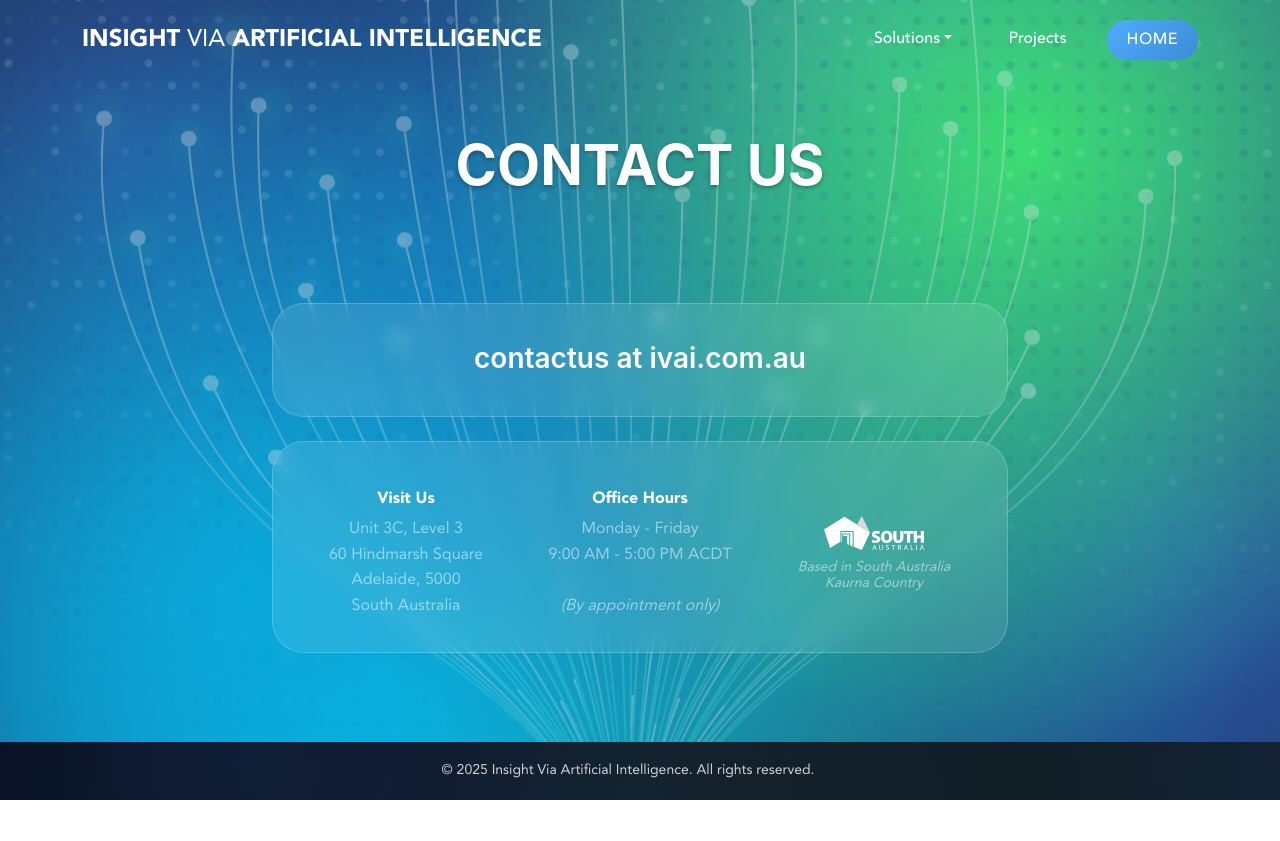
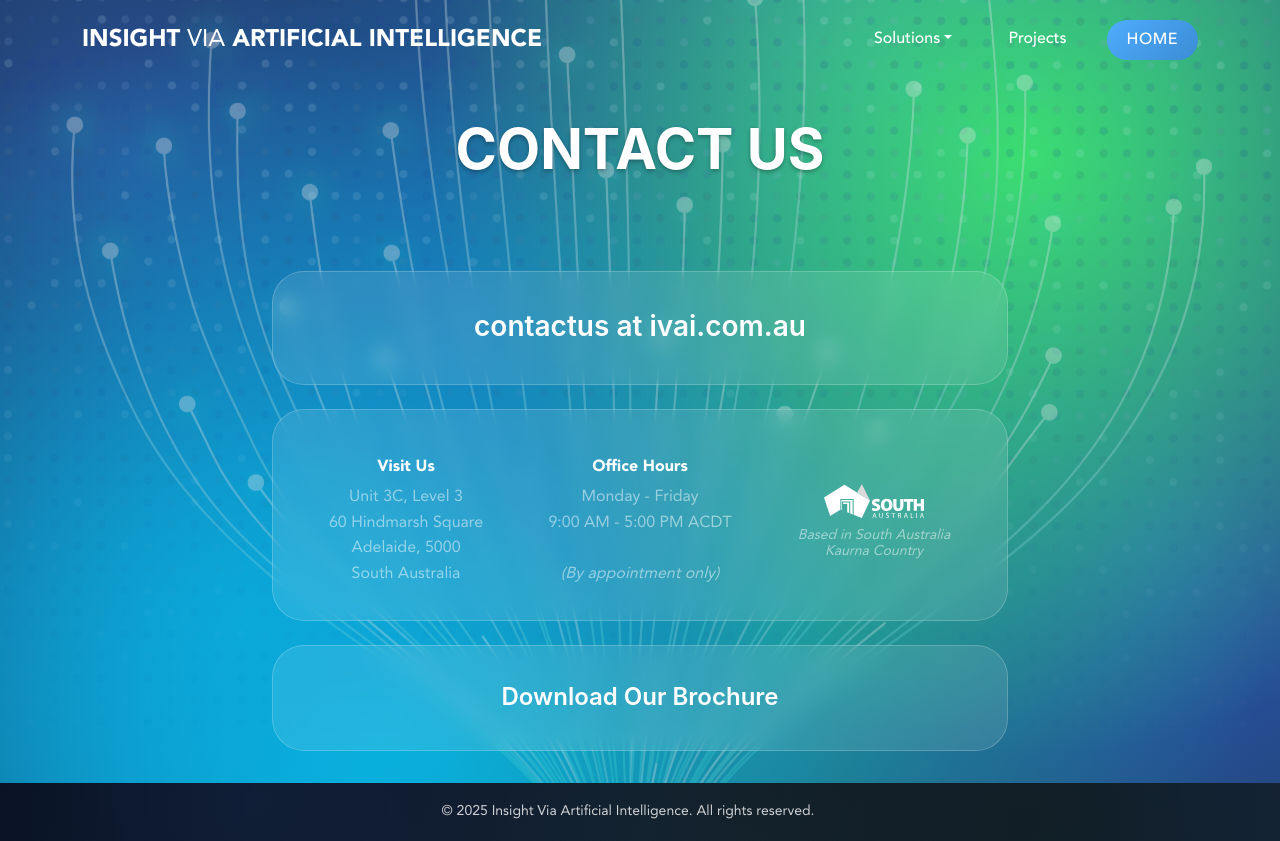
Before and after one commit to Insight-Via-Artificial-Intelligence/website, a Next.js app: page /contact in a window 1280 px wide. Before the commit the page ends 800 px from the top, so only its background shows below. Built offline with nearby package versions, Linux system fonts and the light colour scheme; a web font is replaced by a local one.

Commit message:
fix some spacing and padding

```diff
--- a/src/pages/contact.tsx
+++ b/src/pages/contact.tsx
@@ -85,6 +85,17 @@
                       </div>
                     </div>
                   </div>
+
+                  {/* Brochure Download Box */}
+                  <div className="contact-box mt-4 contact-box-clickable contact-box-animate-3" onClick={() => window.open('/IVAI_BROCHURE.pdf', '_blank')} style={{ cursor: 'pointer' }}>
+                    <div className="contact-box-content text-center">
+                      <p className="mb-0 fs-4">
+                        <span className="fw-semibold text-white">
+                          Download Our Brochure
+                        </span>
+                      </p>
+                    </div>
+                  </div>
                 </Col>
               </Row>
             </Col>
--- a/src/styles/contact.scss
+++ b/src/styles/contact.scss
@@ -86,8 +86,8 @@
   }
 
   .contact-hero {
-    padding: 2rem 0;
-    margin-bottom: 3rem;
+    padding: 1rem 0;
+    margin-bottom: 1.5rem;
     position: relative;
     z-index: 2;
 
@@ -163,6 +163,10 @@
 
     &.contact-box-animate-2 {
       animation: slideUpFadeIn 0.8s ease-out 0.4s both;
+    }
+
+    &.contact-box-animate-3 {
+      animation: slideUpFadeIn 0.8s ease-out 0.6s both;
     }
 
     &:hover {
```
Also changed, not shown: 1 other file (tests, documents, lock files or other folders).
